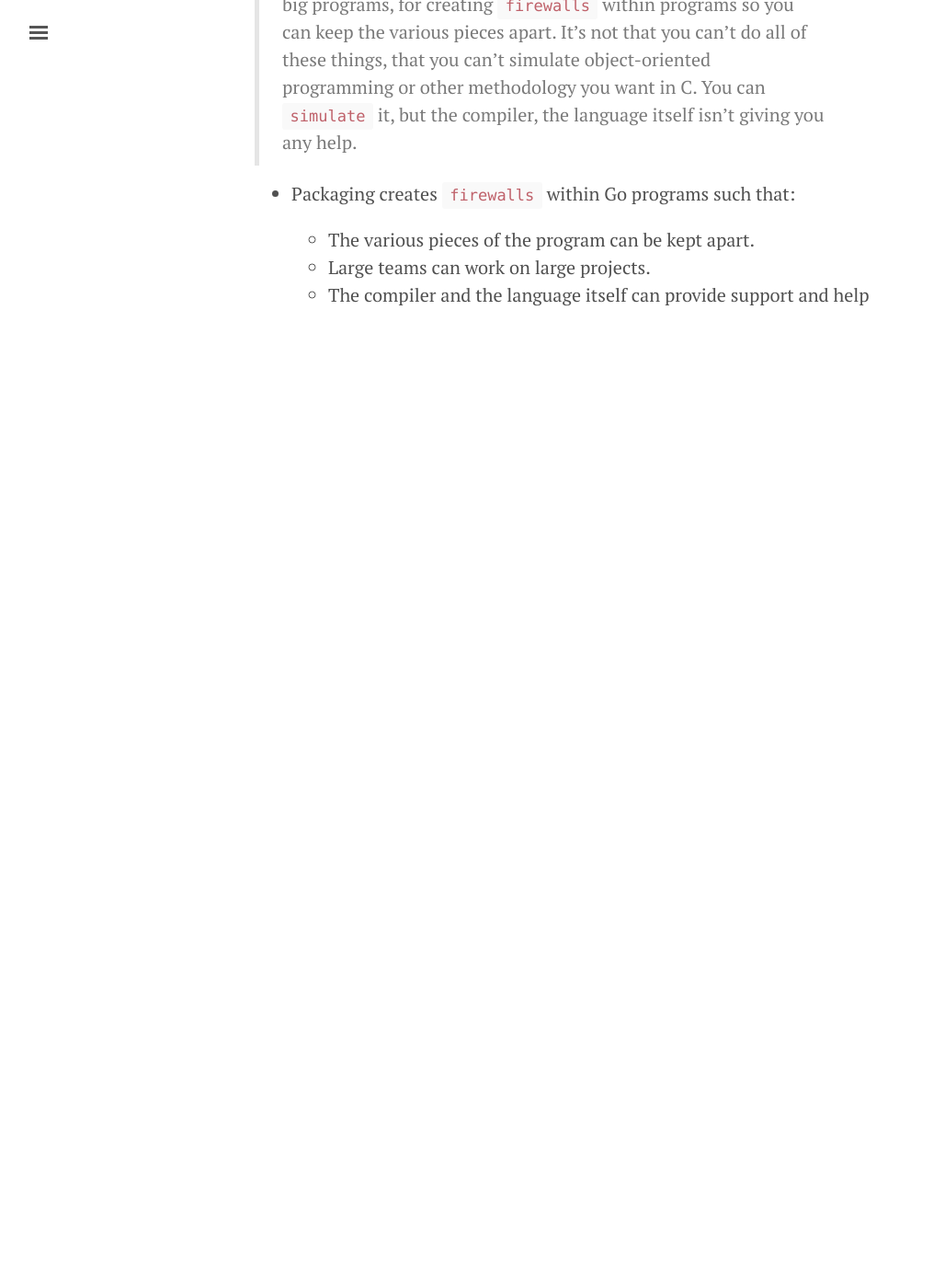
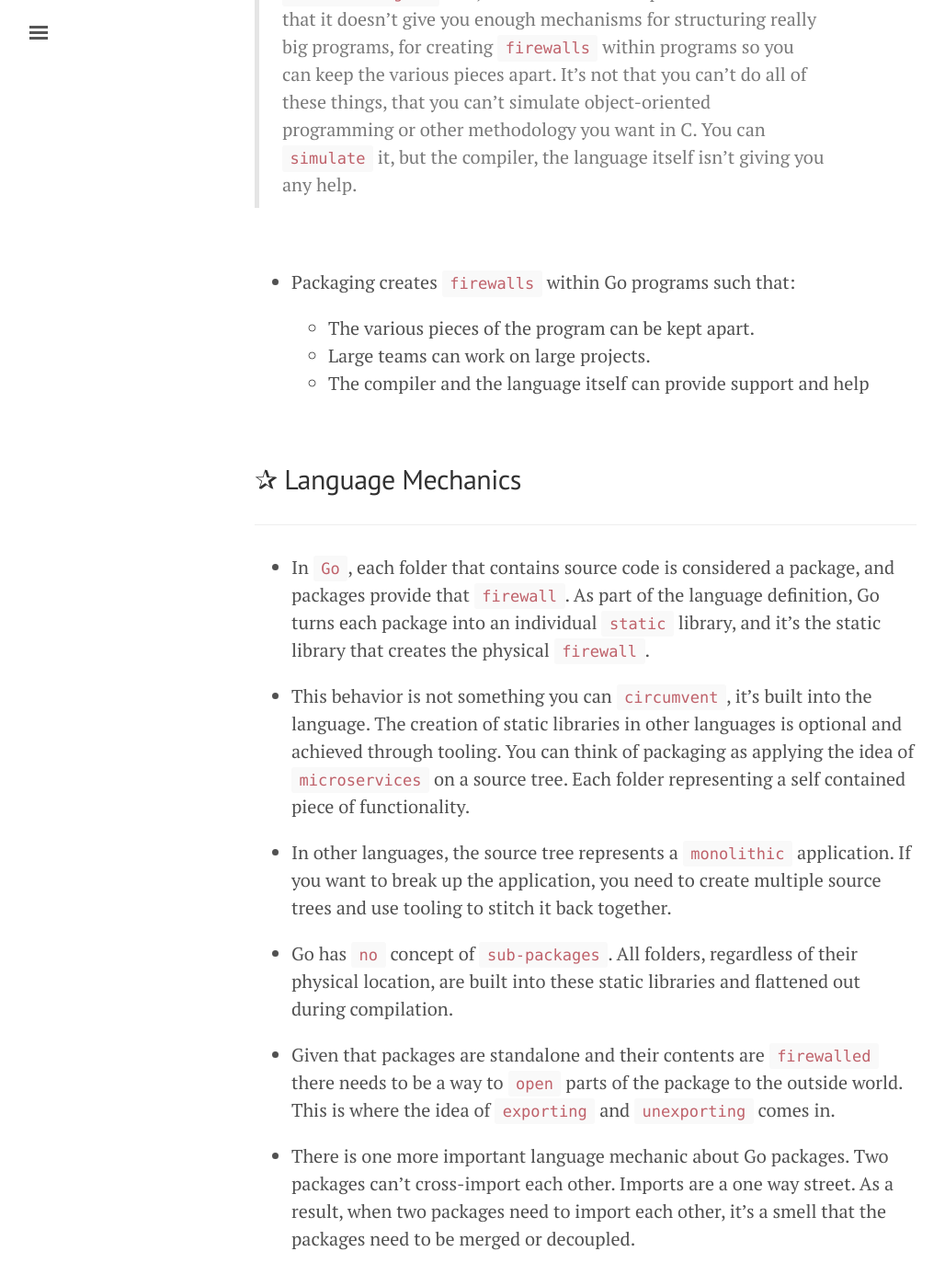
Before and after one commit to SGKutty/go, a Jekyll site: the page built from docs/packages.md, in a window 1280 px wide and 1400 px high, scrolled down 420 px. Shown: the whole window at 92% size, without its empty margins (3-1031 px from the left). Built offline with Jekyll 4.4.1, drawn with Linux system fonts in a browser that asks for light colours; before the commit the page ends 900 px from its top, so only the background shows below that.

Commit message:
Language mechanism for packages added

```diff
--- a/docs/packages.md
+++ b/docs/packages.md
@@ -2,6 +2,9 @@
 layout: page
 title: Packaging
 ---
+***
+
+<!-- markdownlint-disable MD002 -->
 
 > Can you tell us about the worse features of C, from your point of view?
 
@@ -9,8 +12,28 @@ title: Packaging
 
 > `Brian Kernighan` said,  I think that the real problem with C is that it doesn’t give you enough mechanisms for structuring really big programs, for creating `firewalls` within programs so you can keep the various pieces apart. It’s not that you can’t do all of these things, that you can’t simulate object-oriented programming or other methodology you want in C. You can `simulate` it, but the compiler, the language itself isn’t giving you any help.
 
+&nbsp;
+
 * Packaging creates `firewalls` within Go programs such that:
 
   * The various pieces of the program can be kept apart.
   * Large teams can work on large projects.
   * The compiler and the language itself can provide support and help
+
+&nbsp;
+
+## ✰ Language Mechanics
+
+***
+
+* In `Go`, each folder that contains source code is considered a package, and packages provide that `firewall`. As part of the language definition, Go turns each package into an individual `static` library, and it’s the static library that creates the physical `firewall`.
+
+* This behavior is not something you can `circumvent`, it’s built into the language. The creation of static libraries in other languages is optional and achieved through tooling. You can think of packaging as applying the idea of `microservices` on a source tree. Each folder representing a self contained piece of functionality.
+
+* In other languages, the source tree represents a `monolithic` application. If you want to break up the application, you need to create multiple source trees and use tooling to stitch it back together.
+
+* Go has `no` concept of `sub-packages`. All folders, regardless of their physical location, are built into these static libraries and flattened out during compilation.
+
+* Given that packages are standalone and their contents are `firewalled` there needs to be a way to `open` parts of the package to the outside world. This is where the idea of `exporting` and `unexporting` comes in.
+
+* There is one more important language mechanic about Go packages. Two packages can’t cross-import each other. Imports are a one way street. As a result, when two packages need to import each other, it’s a smell that the packages need to be merged or decoupled.
```
Also changed, not shown: docs/setup.md (+2 -1 lines).
